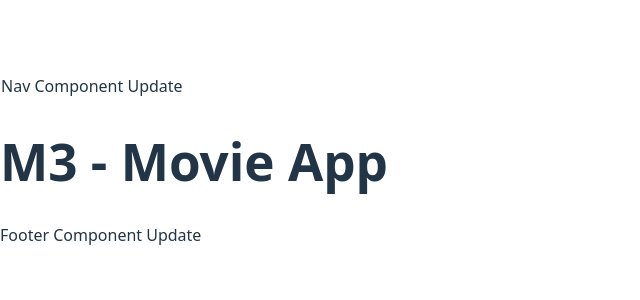
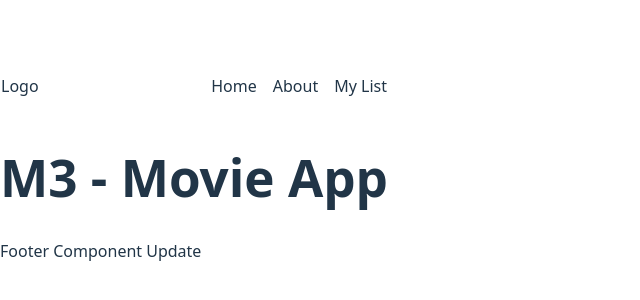
Before and after one commit to mtq01/m3-movie-app, a React (Vite) app: page / in a window 1280 px wide. Shown: the part 240-540 px from the top of the page, without its empty margins (0-640 px from the left). Built offline with nearby package versions, Linux system fonts and the light colour scheme.

Commit message:
added basic HTML structure for the navbar. <nav> a logo placeholder, and an unordered list for the links

```diff
--- a/src/components/Nav/Nav.jsx
+++ b/src/components/Nav/Nav.jsx
@@ -3,7 +3,16 @@ import './Nav.css';
 
 const Nav = () => {
   return (
-    <nav>Nav Component Update</nav>
+    <nav>
+      <p>Logo</p>
+
+      <ul>
+        <li>Home</li>
+        <li>About</li>
+        <li>My List</li>
+      </ul>
+
+    </nav>
   )
 }
 
```
